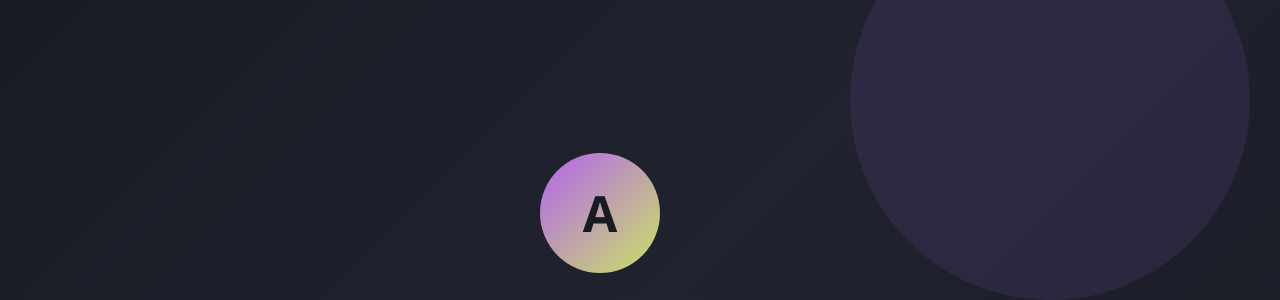
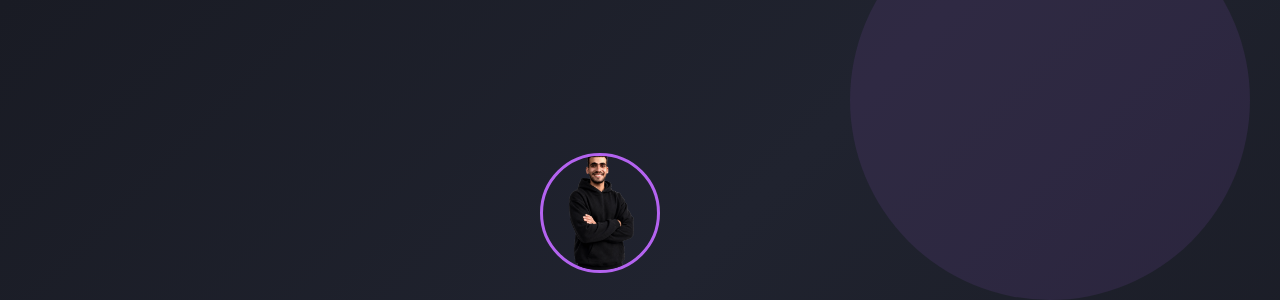
Before and after one commit to Abdelrahman30612/portfolio, a website: page og-image.html in a window 1280 px wide. Shown: the top 300 px of the page. Drawn offline with Linux system fonts and the light colour scheme.

Commit message:
Update profile image: replace CSS avatars with real photo, update OG image, enlarge hero/about images

```diff
--- a/og-image.html
+++ b/og-image.html
@@ -31,14 +31,14 @@ body {
   width: 120px;
   height: 120px;
   border-radius: 50%;
-  background: linear-gradient(135deg, #b463f0, #c9e264);
   margin: 0 auto 30px;
-  display: flex;
-  align-items: center;
-  justify-content: center;
-  font-size: 50px;
-  color: #191b24;
-  font-weight: bold;
+  overflow: hidden;
+  border: 3px solid #b463f0;
+}
+.avatar img {
+  width: 100%;
+  height: 100%;
+  object-fit: cover;
 }
 h1 {
   color: #e7e8ee;
@@ -72,7 +72,7 @@ p {
   <div class="bg-circle c2"></div>
   <div class="bg-circle c3"></div>
   <div class="content">
-    <div class="avatar">A</div>
+    <div class="avatar"><img src="profile.png" alt="Abdelrahman"></div>
     <h1><span>Abdelrahman</span> — Portfolio</h1>
     <p>Full stack PHP & Front-end React Developer</p>
     <div class="tags">
```
Also changed, not shown: css/style.css (+4 -5 lines), index.html (+2 -12 lines), og-image.png, profile.png (added).
